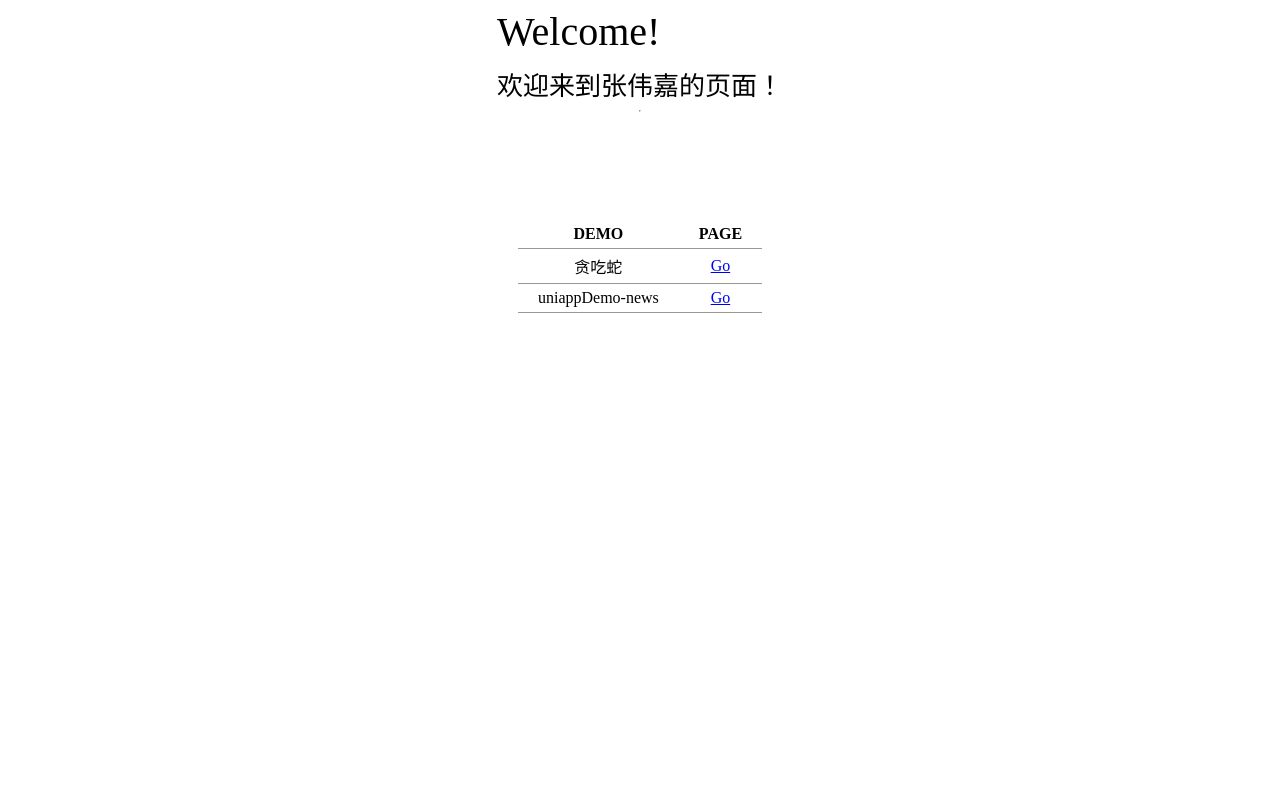
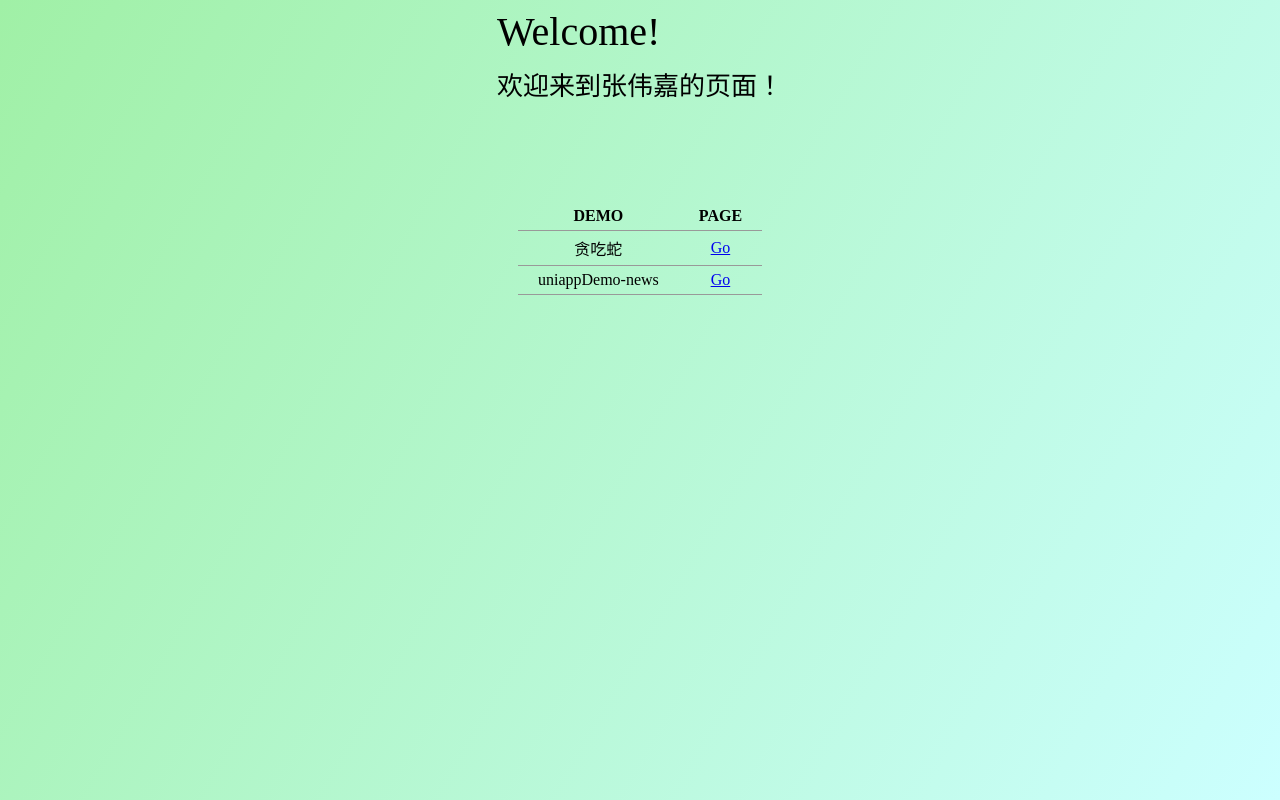
Before and after one commit to Fantastic-ZWJ/Fantastic-ZWJ.github.io, a plain HTML site: page index.html in a window 1280 px wide. Drawn offline with Linux system fonts and the light colour scheme.

Commit message:
美化了页面

```diff
--- a/index.html
+++ b/index.html
@@ -7,7 +7,10 @@
     <title>Fantastic-ZWJ</title>
     <style>
         body{
-            /* background-color: #ebf0ec; */
+            height: 100%;
+            background: no-repeat;
+            background-image: linear-gradient(120deg,rgb(160, 240, 166),rgb(204, 255, 255));
+            background-attachment: fixed;
         }
         #content{
             display: flex;
@@ -68,7 +71,6 @@
             <span class="show1" style="font-size: 40px;">Welcome!</span>
             <span class="show2" style="font-size: 26px;">欢迎来到张伟嘉的页面！</span>
         </div>
-        <hr>
         <div class="list">
             <table>
                 <thead>
```
